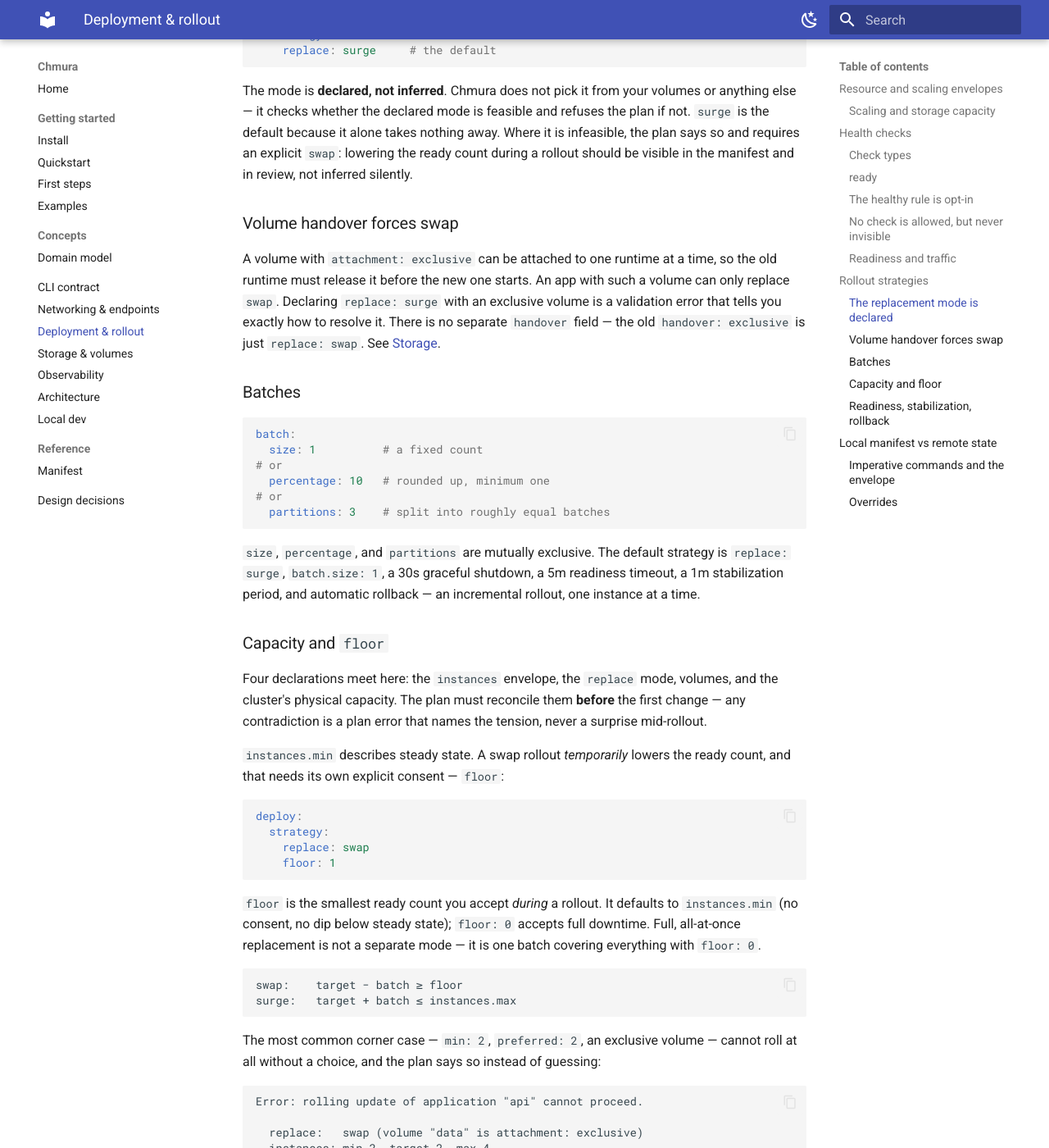
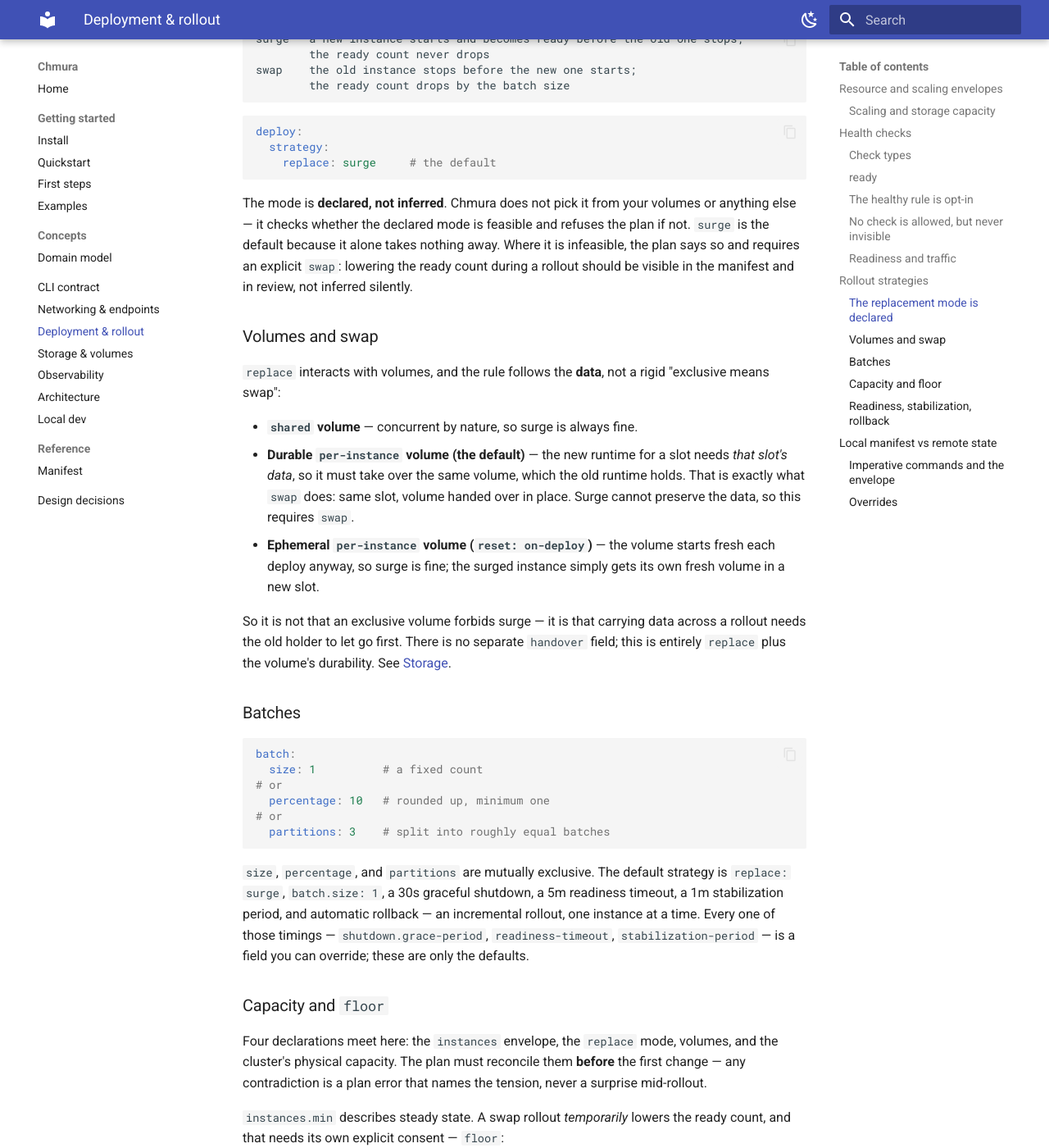
Before and after one commit to daropotter/chmura, an MkDocs documentation site: the page built from docs/deployment.md, in a window 1280 px wide and 1400 px high, scrolled down 4435 px. Shown: the whole window at 82% size. Built offline with MkDocs 1.6.1 and Material for MkDocs 9.7.7, drawn with Linux system fonts in a browser that asks for light colours; some of the changed text lies outside the part shown.

Commit message:
docs: flatten volume allocation, add process check, successes/override-ttl/floor-swap-only, per-instance swap rule, panic once-ready

````diff
--- a/docs/deployment.md
+++ b/docs/deployment.md
@@ -108,21 +108,28 @@ side of the same failure.
 ### Check types
 
 ```yaml
-http:  { path: /healthz, port: http, expect-status: [200] }
-tcp:   { port: signaling }
-exec:  { command: ["/bin/check-queue"] }
+http:    { path: /healthz, port: http, expect-status: [200] }
+tcp:     { port: signaling }
+process: { name: myapp }                  # a named process/executable is running
+exec:    { command: ["/bin/check-queue"] }
 ```
 
 `http` for HTTP services, `tcp` for services that do not speak HTTP (databases,
-TURN, binary protocols), `exec` for everything else including port-less workers
-(exit `0` means healthy). A check names a **port by name**, never a number.
-`exec` is also the extension point: whatever an app considers "healthy" is a
-script, not a new manifest field.
+TURN, binary protocols), `process` to confirm a named process or executable is
+running, `exec` for everything else including port-less workers (exit `0` means
+healthy). An `http`/`tcp` check names a **port by name**, never a number. `exec`
+is the general extension point: whatever an app considers "healthy" is a script,
+not a new manifest field.
+
+The container's own exit is watched with no check at all — a crash is always
+restarted in the same slot (the classic "stay alive"). The `process` check and
+the `healthy` rule sit *above* that, catching a process that is running but
+wedged.
 
 ### `ready`
 
 ```text
-ready-successes    successes in a row that grant readiness   default 1
+successes          successes in a row that grant readiness   default 1
 unready-failures   failures in a row that revoke it          default 3
 ```
 
@@ -215,14 +222,24 @@ Where it is infeasible, the plan says so and requires an explicit `swap`:
 lowering the ready count during a rollout should be visible in the manifest and
 in review, not inferred silently.
 
-### Volume handover forces swap
+### Volumes and swap
 
-A volume with `attachment: exclusive` can be attached to one runtime at a time,
-so the old runtime must release it before the new one starts. An app with such a
-volume can only replace `swap`. Declaring `replace: surge` with an
-exclusive volume is a validation error that tells you exactly how to resolve it.
-There is no separate `handover` field — the old `handover: exclusive` is just
-`replace: swap`. See [Storage](storage.md).
+`replace` interacts with volumes, and the rule follows the **data**, not a rigid
+"exclusive means swap":
+
+- **`shared` volume** — concurrent by nature, so surge is always fine.
+- **Durable `per-instance` volume (the default)** — the new runtime for a slot
+  needs *that slot's data*, so it must take over the same volume, which the old
+  runtime holds. That is exactly what `swap` does: same slot, volume handed over
+  in place. Surge cannot preserve the data, so this requires `swap`.
+- **Ephemeral `per-instance` volume (`reset: on-deploy`)** — the volume starts
+  fresh each deploy anyway, so surge is fine; the surged instance simply gets its
+  own fresh volume in a new slot.
+
+So it is not that an exclusive volume forbids surge — it is that carrying data
+across a rollout needs the old holder to let go first. There is no separate
+`handover` field; this is entirely `replace` plus the volume's durability. See
+[Storage](storage.md).
 
 ### Batches
 
@@ -238,7 +255,9 @@ batch:
 `size`, `percentage`, and `partitions` are mutually exclusive. The default
 strategy is `replace: surge`, `batch.size: 1`, a 30s graceful shutdown, a 5m
 readiness timeout, a 1m stabilization period, and automatic rollback — an
-incremental rollout, one instance at a time.
+incremental rollout, one instance at a time. Every one of those timings —
+`shutdown.grace-period`, `readiness-timeout`, `stabilization-period` — is a field
+you can override; these are only the defaults.
 
 ### Capacity and `floor`
 
@@ -262,9 +281,15 @@ deploy:
 downtime. Full, all-at-once replacement is not a separate mode — it is one batch
 covering everything with `floor: 0`.
 
+**`floor` is a `swap`-only concept.** Under `surge` the ready count never drops —
+new instances are added before old ones go — so there is nothing for `floor` to
+bound, and it is ignored. It matters only when a `swap` (or a durable
+per-instance volume that forces one) takes instances down to replace them; that
+is also what `batch` is for, letting you choose how many are briefly unavailable.
+
 ```text
 swap:    target − batch ≥ floor
-surge:   target + batch ≤ instances.max
+surge:   target + batch ≤ instances.max     (floor not involved)
 ```
 
 The most common corner case — `min: 2`, `preferred: 2`, an exclusive volume —
@@ -273,7 +298,7 @@ cannot roll at all without a choice, and the plan says so instead of guessing:
 ```text
 Error: rolling update of application "api" cannot proceed.
 
-  replace:   swap (volume "data" is attachment: exclusive)
+  replace:   swap (per-instance volume "data" is durable)
   instances: min 2, target 2, max 4
   floor:     2 (default: instances.min)
   batch:     1
@@ -380,9 +405,22 @@ An imperative choice is recorded explicitly, with who and when:
 Application api
   instances
     declared:  min 2, preferred 4, max 10
-    override:  6  (daro, 2026-03-14, "traffic spike")
+    override:  6  (daro, 2026-03-14, expires in 1h50m, "traffic spike")
     running:   6
 ```
+
+An override may carry an **expiry** — a duration or an absolute time — after which
+it clears itself and the value returns to its declared envelope. This is exactly
+right for a temporary bump like a traffic spike: you set it and forget it, and the
+system does not stay scaled up forever because someone forgot to revert:
+
+```bash
+chmura app scale api --instances 6 --for 2h
+chmura app scale api --instances 6 --until 2026-03-15T08:00Z
+```
+
+Without `--for`/`--until` an override is indefinite until cleared. On expiry, the
+value simply reverts — the same as a manual `--clear`.
 
 The effective state is `spec` covered by `overrides`. A deploy **does not clear
 overrides** — it replaces the envelope and checks the override still fits:
````
Also changed, not shown: docs/concepts/domain-model.md (+2 -2 lines), docs/getting-started/examples.md (+0 -1 lines), docs/networking.md (+7 -4 lines), docs/reference/manifest.md (+10 -9 lines), docs/storage.md (+23 -29 lines).
